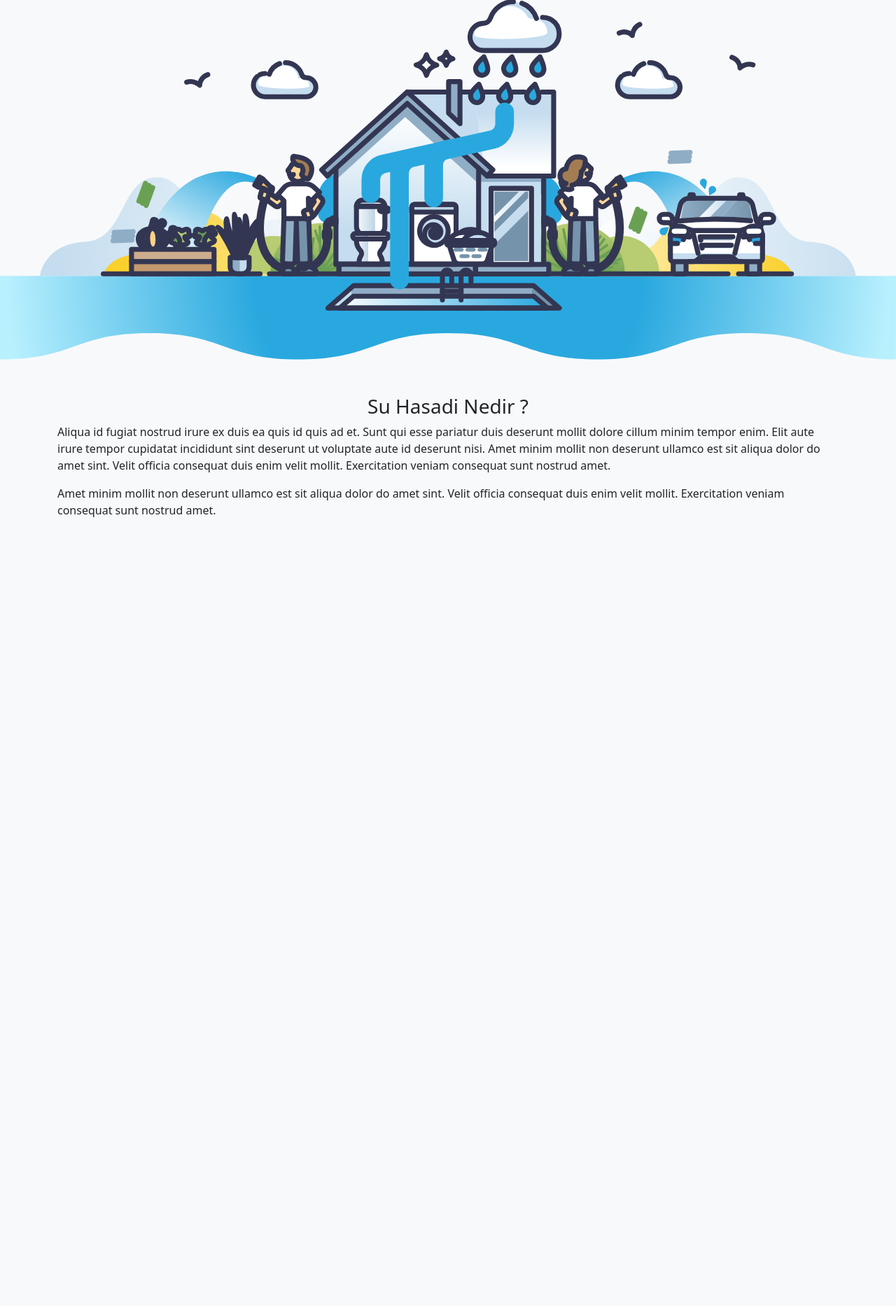
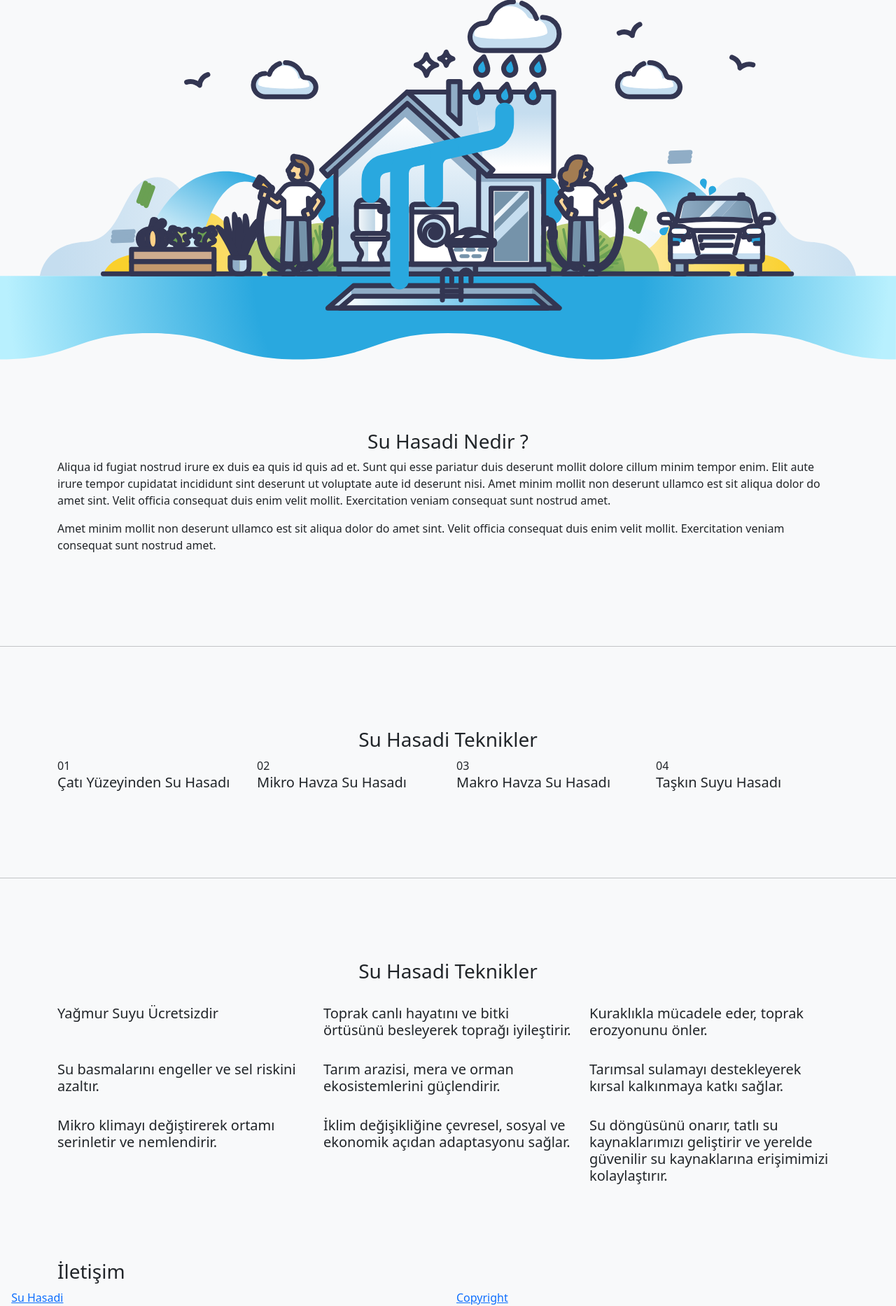
Before and after one commit to celebigilfatih/suhasadi, a PHP site: page / in a window 1280 px wide. Shown: the part 142-2008 px from the top of the page at 70% size. Before the commit the page ends 881 px from the top, so only its background shows below. Run offline with PHP 8.4, Linux system fonts and the light colour scheme.

Commit message:
Layout Hazirlandi

```diff
--- a/assets/css/main.css
+++ b/assets/css/main.css
@@ -21,9 +21,10 @@ body {
   font-size: 24px;
 }
 
-.hakkimizda {
-  padding: 50px 0;
+.hakkimizda, .teknik, .yararlari {
+  padding: 100px 0;
 }
+
 
 /* Bootstrap */
 
--- a/index.html
+++ b/index.html
@@ -125,10 +125,105 @@
               sint. Velit officia consequat duis enim velit mollit. Exercitation
               veniam consequat sunt nostrud amet.
             </p>
-          </section>
           </div>
         </div>
       </div>
+    </section>
+    <hr>
+    <section class="teknik">
+      <h3 class="h3-heading text-center">Su Hasadi <span>Teknikler</span></h3>
+      <div class="container">
+        <div class="row">
+          <div class="col">
+            <span>01</span>
+            <h5 class="h5-heading">Çatı Yüzeyinden Su Hasadı</h5>
+          </div>
+          <div class="col">
+            <span>02</span>
+            <h5 class="h5-heading">Mikro Havza Su Hasadı</h5>
+          </div>
+          <div class="col">
+            <span>03</span>
+            <h5 class="h5-heading">Makro Havza Su Hasadı</h5>
+          </div>
+          <div class="col">
+            <span>04</span>
+            <h5 class="h5-heading">Taşkın Suyu Hasadı</h5>
+          </div>
+        </div>
+      </div>
+    </section>
+    <hr>
+    <section class="yararlari">
+      <h3 class="h3-heading text-center">Su Hasadi <span>Teknikler</span></h3>
+      <div class="container">
+        <div class="row">
+          <div class="col">
+            <img src="" alt="">
+            <h5 class="h5-heading">Yağmur Suyu Ücretsizdir</h5>
+          </div>
+          <div class="col">
+            <img src="" alt="">
+            <h5 class="h5-heading">Toprak canlı hayatını ve bitki örtüsünü besleyerek toprağı iyileştirir.</h5>
+          </div>
+          <div class="col">
+            <img src="" alt="">
+            <h5 class="h5-heading">Kuraklıkla mücadele eder, toprak erozyonunu önler.</h5>
+          </div>
+        </div>
+        <div class="row">
+          <div class="col">
+            <img src="" alt="">
+            <h5 class="h5-heading">Su basmalarını engeller ve sel riskini azaltır. </h5>
+          </div>
+          <div class="col">
+            <img src="" alt="">
+            <h5 class="h5-heading">Tarım arazisi, mera ve orman ekosistemlerini güçlendirir.</h5>
+          </div>
+          <div class="col">
+            <img src="" alt="">
+            <h5 class="h5-heading">Tarımsal sulamayı destekleyerek kırsal kalkınmaya katkı sağlar.</h5>
+          </div>
+        </div>
+        <div class="row">
+          <div class="col">
+            <img src="" alt="">
+            <h5 class="h5-heading">Mikro klimayı değiştirerek ortamı serinletir ve nemlendirir. </h5>
+          </div>
+          <div class="col">
+            <img src="" alt="">
+            <h5 class="h5-heading">İklim değişikliğine çevresel, sosyal ve ekonomik açıdan adaptasyonu sağlar.</h5>
+          </div>
+          <div class="col">
+            <img src="" alt="">
+            <h5 class="h5-heading">Su döngüsünü onarır, tatlı su kaynaklarımızı geliştirir ve yerelde güvenilir su kaynaklarına erişimimizi kolaylaştırır. </h5>
+          </div>
+        </div>
+      </div>
+    </section>
+
+    <section class="iletisim">
+      <div class="container">
+        <div class="row">
+          <div class="col-12"> <h3 class="h3-heading">İletişim</h3></div>
+          <div class="col-12"></div>
+        </div>
+      </div>
+    </section>
+    <footer class="footer">
+      <div class="container-fluid justify-content-between">
+        <div class="row">
+          <div class="col">
+            <img src="" alt="">
+            <a href=""> Su Hasadi</a>
+          </div>
+          <div class="col">
+            <a href="">Copyright</a>
+          </div>
+        </div>
+      </div>
+    </footer>
+
 
 
     <script
```
